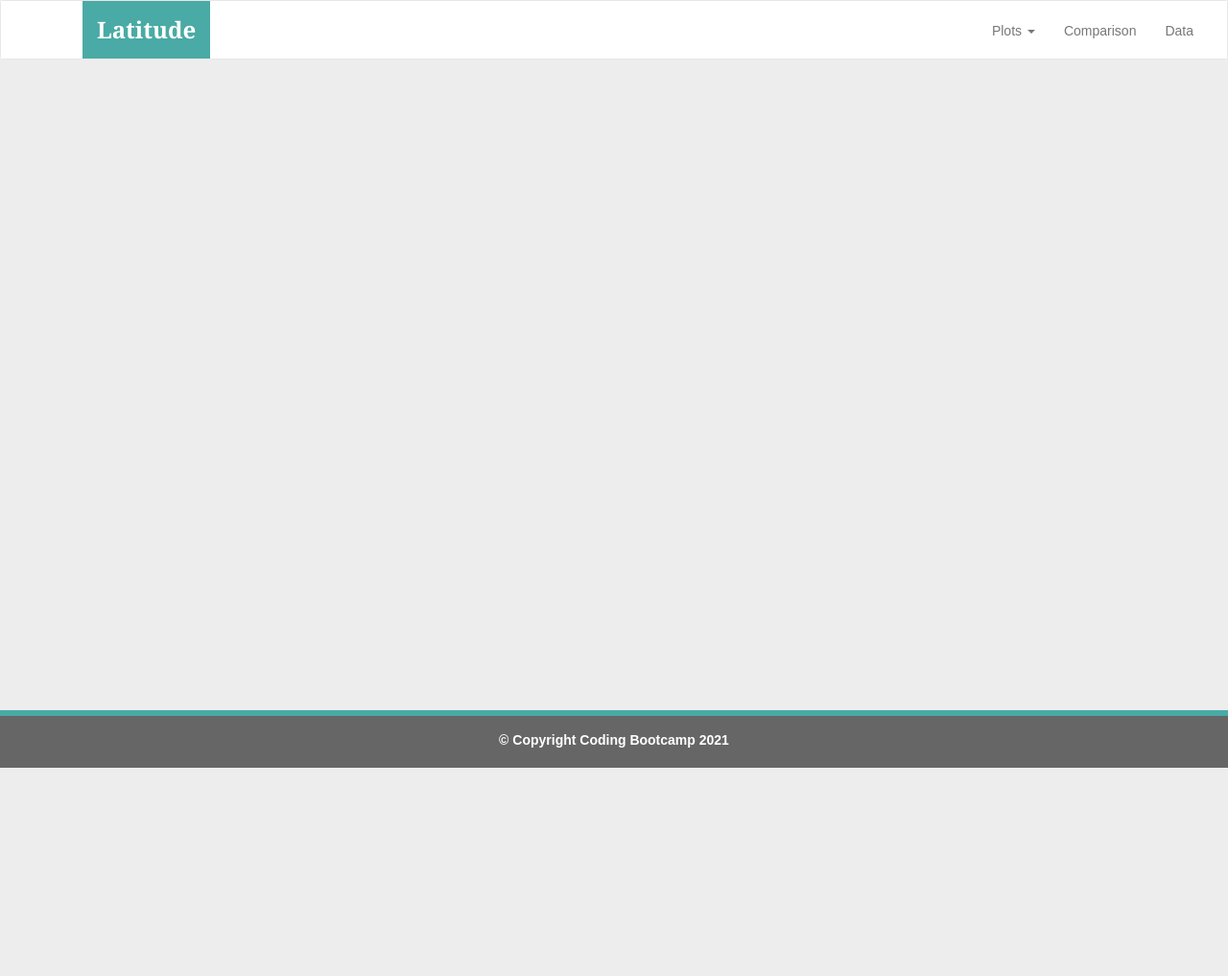
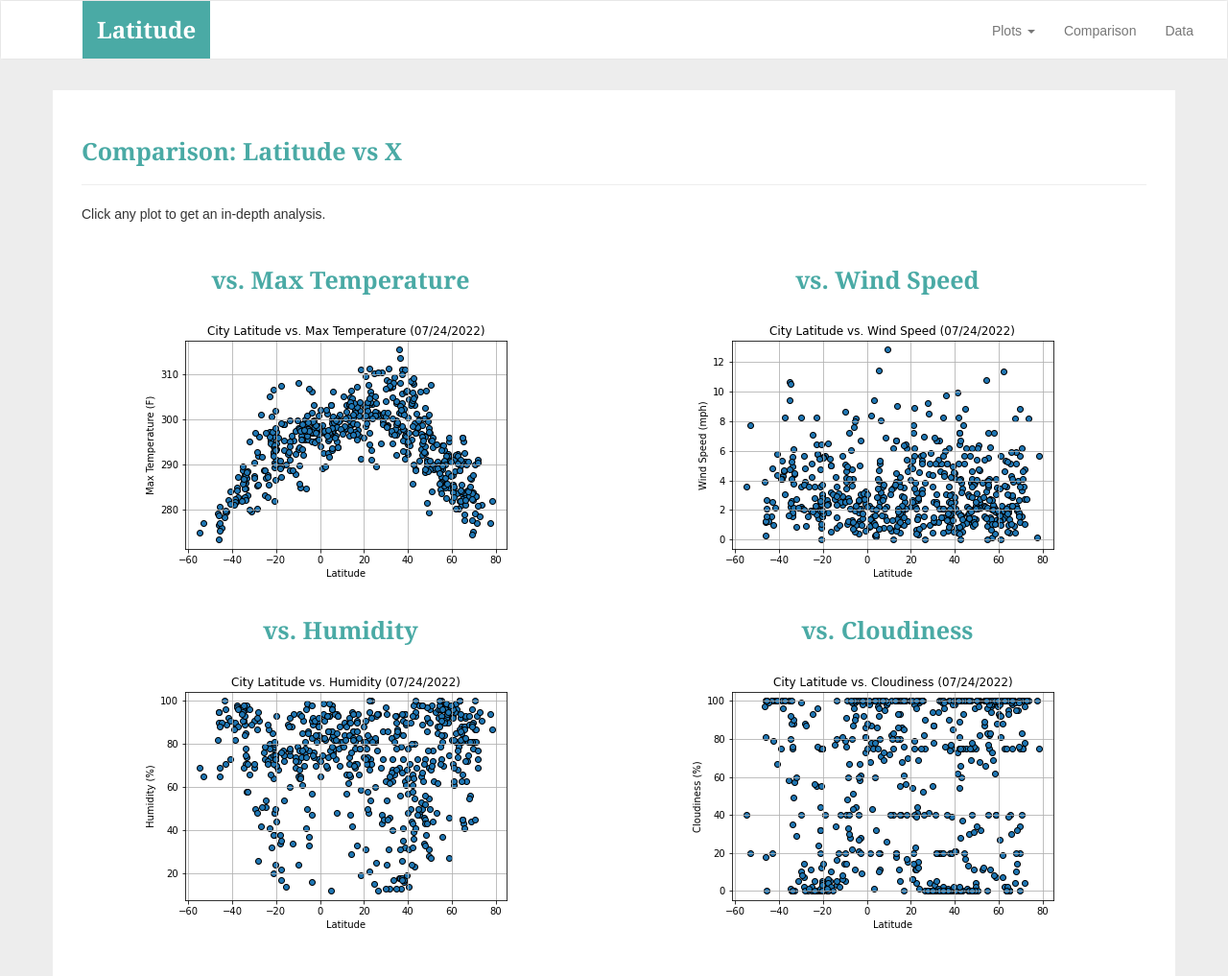
Before and after one commit to aimeevu/web-design-challenge, a plain HTML site: page comparison.html in a window 1280 px wide. Shown: the top 1017 px of the page at 96% size. Before the commit the page ends 800 px from the top, so only its background shows below. Drawn offline with nearby package versions, Linux system fonts and the light colour scheme.

Commit message:
Updated comparison.html with graphs

```diff
--- a/comparison.html
+++ b/comparison.html
@@ -58,6 +58,34 @@
     <!-- End of navbar -->
 
     <!-- Start of container -->
+    <div class="container" id="imageNav-area">
+      <h1 class="imageNav-header">Comparison: Latitude vs X</h1>
+      <hr class="my-4">
+      <p>Click any plot to get an in-depth analysis.</p>
+      <div>
+        <div class="row">
+          <div class="col-md-6" id="images">
+              <h3 class="imageNav-header">vs. Max Temperature</h3>
+              <a href="temp.html"><img src="visualizations/CityLatitudeVsMaxTemp.png"></a>
+          </div>
+          <div class="col-md-6" id="images">
+              <h3 class="imageNav-header">vs. Wind Speed</h3>
+              <a href="wind.html"><img src="visualizations/CityLatitudeVsWindSpeed.png"></a>
+          </div>
+        </div>
+
+        <div class="row">
+          <div class="col-md-6" id="images">
+              <h3 class="imageNav-header">vs. Humidity</h3>
+              <a href="humidity.html"><img src="visualizations/CityLatitudeVsHumidity.png" ></a>
+          </div>
+          <div class="col-md-6" id="images">
+              <h3 class="imageNav-header">vs. Cloudiness</h3>
+              <a href="cloudiness.html"><img src="visualizations/CityLatitudeVsCloudiness.png"></a>
+          </div>
+        </div>
+      </div>
+    </div>
 
     <!-- End of container -->
 
```
